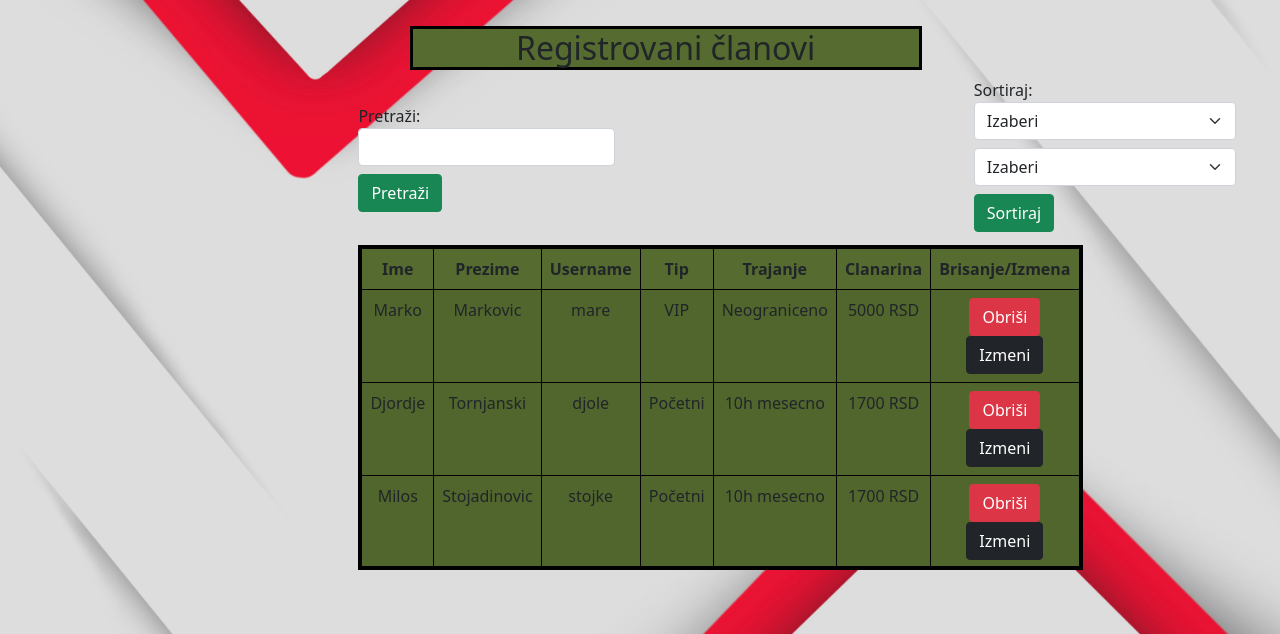
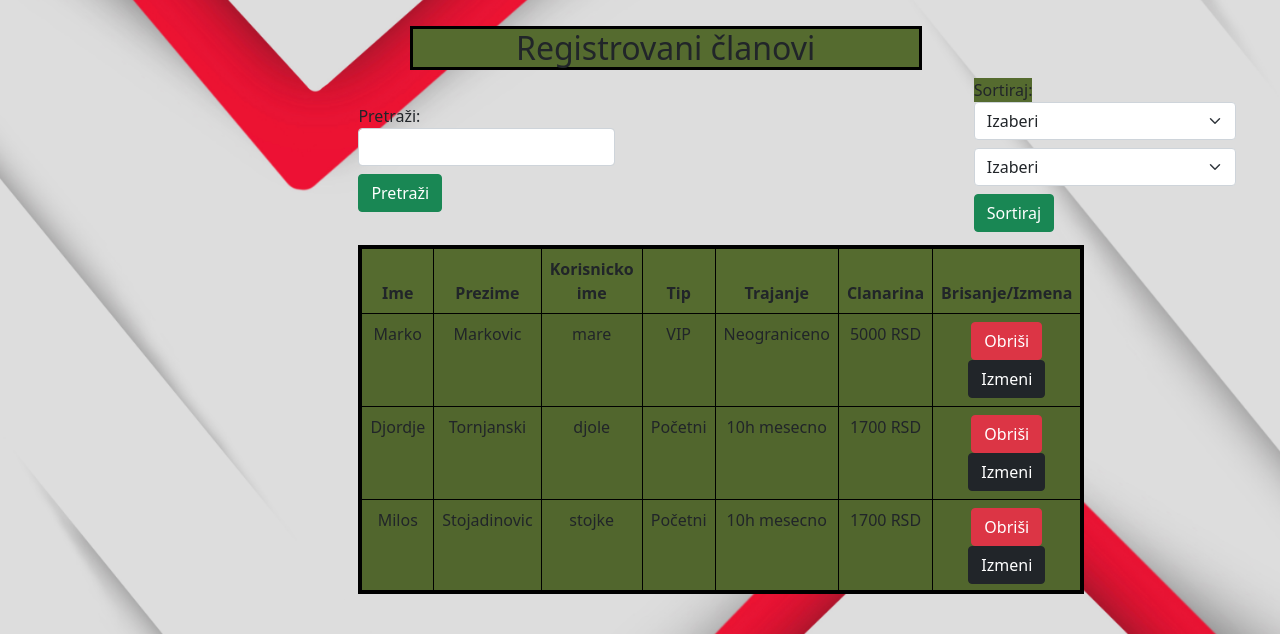
Before and after one commit to Peka124/Domaci1, a PHP site: page /prikazClanova.php in a window 1280 px wide. Shown: the part 56-690 px from the top of the page. Run offline with PHP 8.4, Linux system fonts and the light colour scheme; data comes from the database, SQL or seed files in the repository.

Commit message:
Ispravke

```diff
--- a/editPrikazClana.php
+++ b/editPrikazClana.php
@@ -36,17 +36,17 @@
         </div>
 
         <div class="form-group mt-3">
-            <label class="form-label">Username </label>
+            <label class="form-label">Korisnicko ime </label>
             <input type="text" class="form-control" name="username" value="<?php echo $clan->username ?>">
         </div>
 
         <div class="form-group mt-3">
-            <label class="form-label">Password </label>
+            <label class="form-label">Lozinka </label>
             <input type="password" class="form-control" name="password" value="<?php echo $clan->password ?>">
         </div>
 
         <div class="form-group mt-3">
-            <label class="form-label">Email </label>
+            <label class="form-label">Mejl </label>
             <input type="email" class="form-control" name="email" value="<?php echo $clan->email ?>">
         </div>
 
--- a/prikazClanova.php
+++ b/prikazClanova.php
@@ -28,7 +28,7 @@
         </div>
 
         <div id="div-sortiraj">
-            <label>Sortiraj:</label>
+            <label style="background-color: darkolivegreen;">Sortiraj:</label>
             <select class="form-select" id="selKolona">
                 <option>Izaberi</option>
                 <option value="ime">Ime</option>
@@ -56,7 +56,7 @@
             <tr>
                 <th>Ime</th>
                 <th>Prezime</th>
-                <th>Username</th>
+                <th>Korisnicko ime</th>
                 <th>Tip</th>
                 <th>Trajanje</th>
                 <th>Clanarina</th>
```
Also changed, not shown: sortirajClanove.php (+0 -11 lines).
